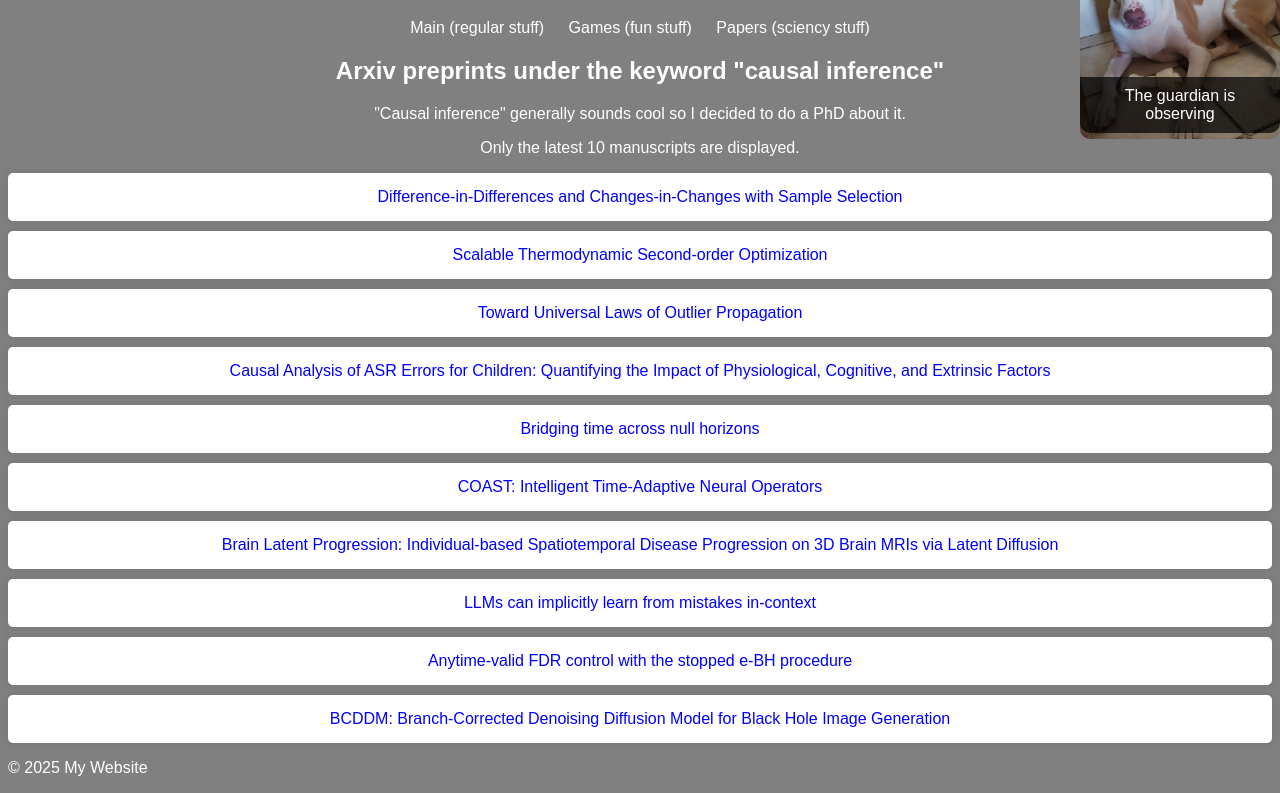
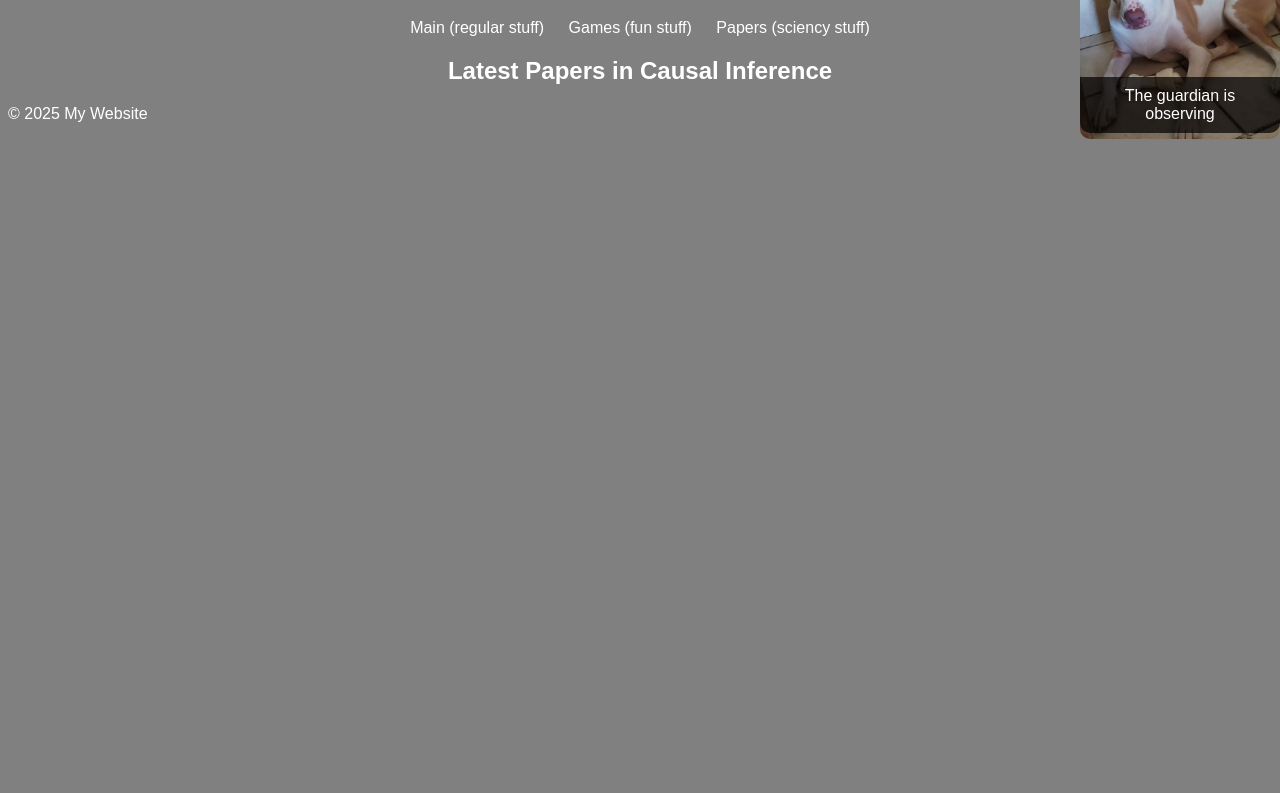
Before and after one commit to isaac-nunez/bst236-website, a website: page papers.html in a window 1280 px wide. Shown: the part 61-854 px from the top of the page. After the commit the page ends 800 px from the top, so only its background shows below. Drawn offline with Linux system fonts and the light colour scheme; no server answers.

Commit message:
fixed formatting of the papers

```diff
--- a/papers.html
+++ b/papers.html
@@ -18,64 +18,11 @@
         </nav>
     </header>
     <main>
-        <section>
-            <h2>Arxiv preprints under the keyword "causal inference"</h2>
-            <p>"Causal inference" generally sounds cool so I decided to do a PhD about it.</p>
-            <p>Only the latest 10 manuscripts are displayed.</p>
+        <section id="papers-section">
+            <h2>Latest Papers in Causal Inference</h2>
             <ul id="papersList">
-                <li>
-                    <a href="http://arxiv.org/abs/2502.08614v1" target="_blank">
-                        Difference-in-Differences and Changes-in-Changes with Sample Selection
-                    </a>
-                </li>
-                <li>
-                    <a href="http://arxiv.org/abs/2502.08603v1" target="_blank">
-                        Scalable Thermodynamic Second-order Optimization
-                    </a>
-                </li>
-                <li>
-                    <a href="http://arxiv.org/abs/2502.08593v1" target="_blank">
-                        Toward Universal Laws of Outlier Propagation
-                    </a>
-                </li>
-                <li>
-                    <a href="http://arxiv.org/abs/2502.08587v1" target="_blank">
-                        Causal Analysis of ASR Errors for Children: Quantifying the Impact of
-  Physiological, Cognitive, and Extrinsic Factors
-                    </a>
-                </li>
-                <li>
-                    <a href="http://arxiv.org/abs/2502.08581v1" target="_blank">
-                        Bridging time across null horizons
-                    </a>
-                </li>
-                <li>
-                    <a href="http://arxiv.org/abs/2502.08574v1" target="_blank">
-                        COAST: Intelligent Time-Adaptive Neural Operators
-                    </a>
-                </li>
-                <li>
-                    <a href="http://arxiv.org/abs/2502.08560v1" target="_blank">
-                        Brain Latent Progression: Individual-based Spatiotemporal Disease
-  Progression on 3D Brain MRIs via Latent Diffusion
-                    </a>
-                </li>
-                <li>
-                    <a href="http://arxiv.org/abs/2502.08550v1" target="_blank">
-                        LLMs can implicitly learn from mistakes in-context
-                    </a>
-                </li>
-                <li>
-                    <a href="http://arxiv.org/abs/2502.08539v1" target="_blank">
-                        Anytime-valid FDR control with the stopped e-BH procedure
-                    </a>
-                </li>
-                <li>
-                    <a href="http://arxiv.org/abs/2502.08528v1" target="_blank">
-                        BCDDM: Branch-Corrected Denoising Diffusion Model for Black Hole Image
-  Generation
-                    </a>
-                </li></ul>
+                <!-- Papers will be inserted here -->
+            </ul>
         </section>
         <div class="dog-container">
             <img src="images/dog.jpg" alt="My dog" class="dog-image">
```
Also changed, not shown: scripts/updatePapers.js (+33 -11 lines).
